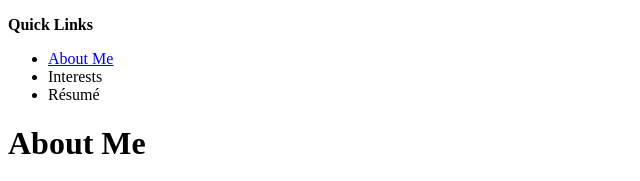
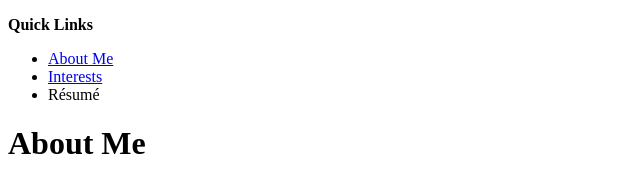
Before and after one commit to eleong1iit/itmd361-project1, a plain HTML site: page index.html in a window 1280 px wide. Shown: the top 181 px of the page, 0-640 px from the left. Drawn offline with Linux system fonts and the light colour scheme.

Commit message:
Added href to Interests

```diff
--- a/index.html
+++ b/index.html
@@ -8,7 +8,7 @@
     <p><strong>Quick Links</strong></p>
 	<ul>
 	  <li><a href="index.html">About Me</a></li>
-	  <li>Interests</li>
+	  <li><a href="interests.html">Interests</a></li>
 	  <li>R&eacute;sum&eacute;</li>
 	</ul>
 	<h1>About Me</h1>
```
